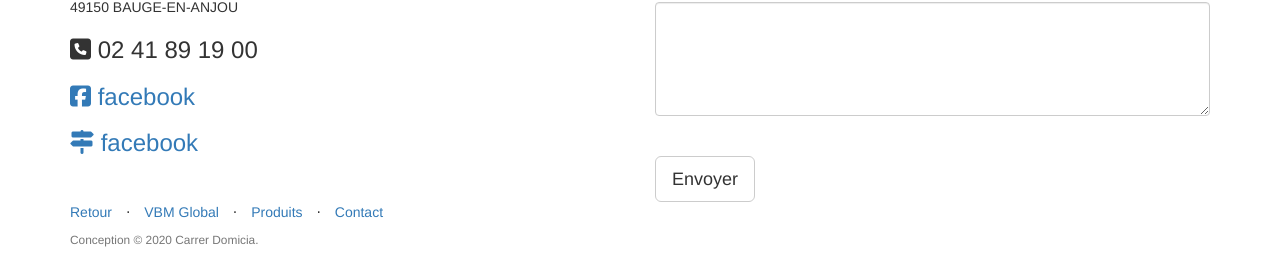
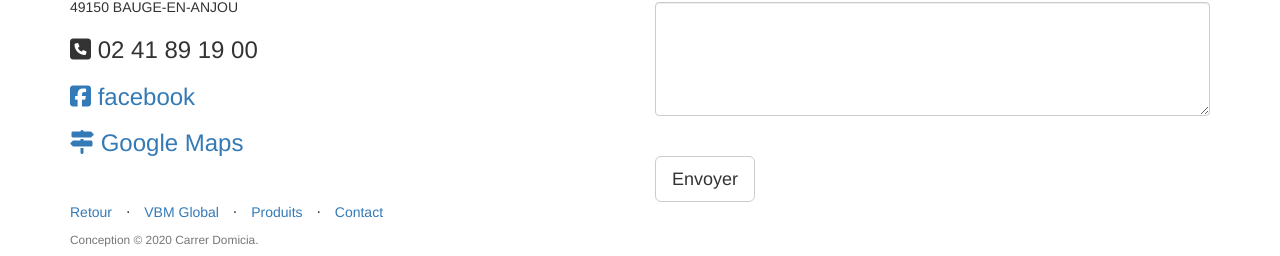
Before and after one commit to juanitito/vbm-landing, a Jekyll site: the page built from _posts/2014-09-21-services-1.markdown, in a window 1280 px wide and 900 px high, scrolled down 1077 px. Shown: the part 641-897 px from the top of the window. Built offline with Jekyll 4.4.1, drawn with Linux system fonts in a browser that asks for light colours; nearby versions of some CDN libraries; library files that are not in the unit come from our copies.

Commit message:
Update contact.html

```diff
--- a/_includes/contact.html
+++ b/_includes/contact.html
@@ -13,7 +13,7 @@
 							49150 BAUGE-EN-ANJOU</p>
 					<h3><i class="fa fa-phone-square" aria-hidden="true"></i> 02 41 89 19 00</h3>
 					<a href="https://www.facebook.com/V%C3%A9randa-Baugeoise-Menuiserie-493714200800141/"><h3><i class="fa fa-facebook-square" aria-hidden="true"></i> facebook</h3></a>
-					<a href="https://goo.gl/maps/QCXDFGySSTMk7R3N6"><h3><i class="fa fa-map-signs" aria-hidden="true"></i> facebook</h3></a>
+					<a href="https://goo.gl/maps/QCXDFGySSTMk7R3N6"><h3><i class="fa fa-map-signs" aria-hidden="true"></i> Google Maps</h3></a>
 				</div>
 				<br>
 				<div class="col-lg-6">
```
